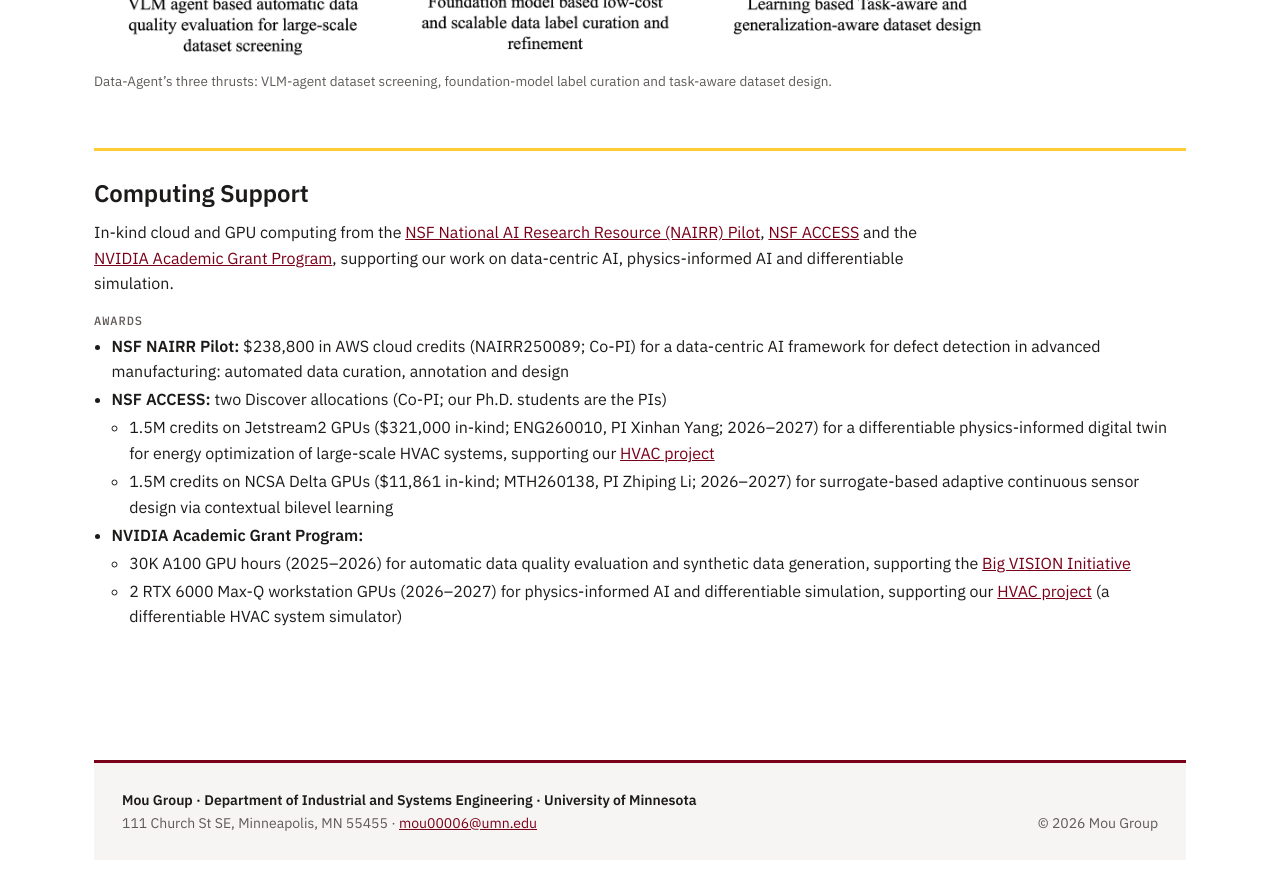
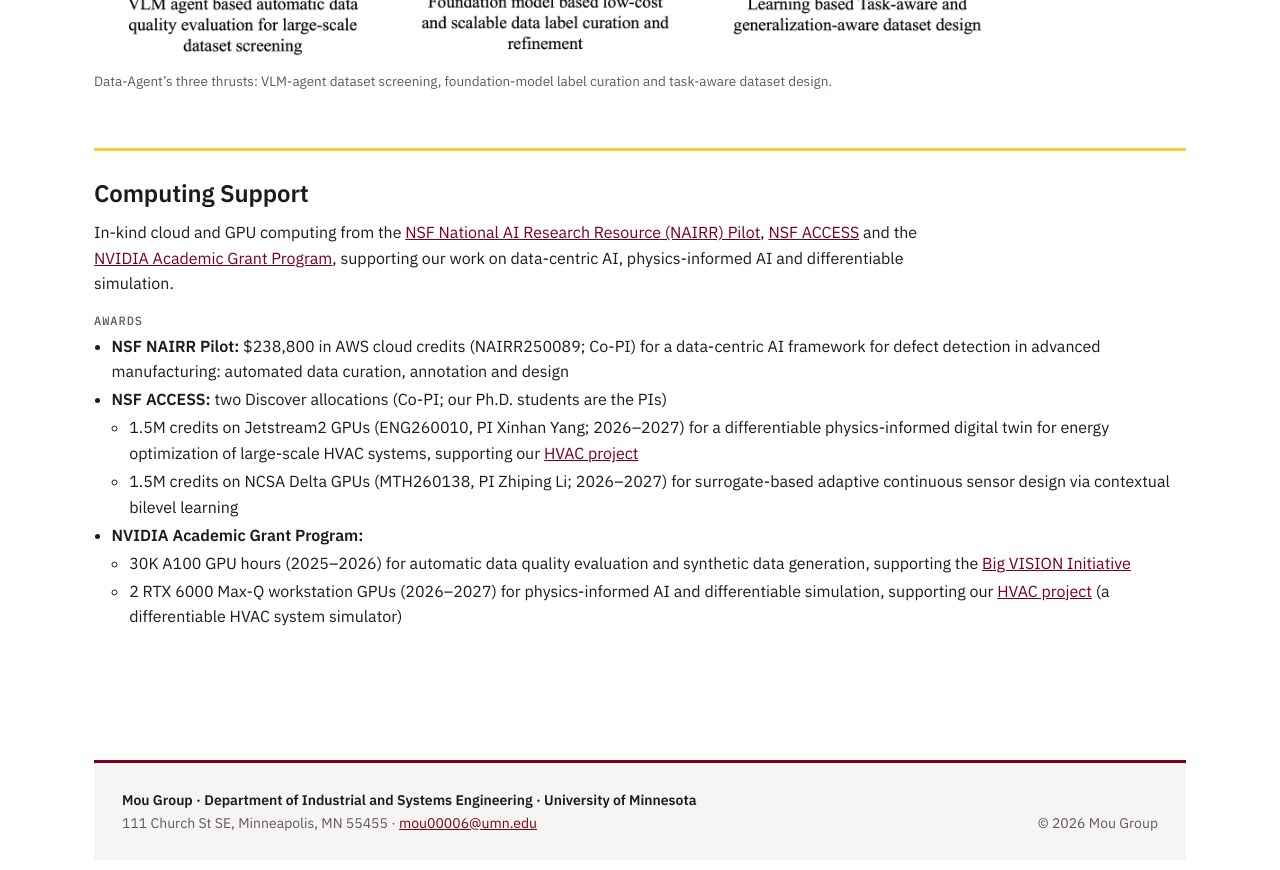
Before and after one commit to Mou-group-UMN/mou-group-umn.github.io, a Jekyll site: the page built from projects.html, in a window 1280 px wide and 900 px high, scrolled down 3068 px. Shown: the top 870 px of the window. Built offline with Jekyll 4.4.1, drawn with Linux system fonts in a browser that asks for light colours; some of the changed text lies outside the part shown.

Commit message:
Funded Projects: NSF ACCESS in credits only, without cash equivalents
Co-Authored-By: Claude Opus 5.5 <noreply@anthropic.com>
Claude-Session: https://claude.ai/code/session_01XBj4b1asWe9EJC5WfSpYSG

```diff
--- a/_data/projects.yml
+++ b/_data/projects.yml
@@ -39,12 +39,12 @@
   short: Computing support
   jump:   # listed under "Computing support" at the top of the page (Sean, 2026-10-03)
     - {label: NSF NAIRR Pilot, amount: "$238.8K AWS credits"}
-    - {label: NSF ACCESS, amount: "$332.9K in-kind GPU credits (2026–2027)"}   # two Discover allocations: $321,000 + $11,861
+    - {label: NSF ACCESS, amount: "3M credits on Jetstream2 and NCSA Delta GPUs (2026–2027)"}   # two Discover allocations, 1.5M credits each; credits only, no cash equivalents (Sean, 2026-10-20)
     - {label: NVIDIA Academic Grant Program, amount: "30K A100 GPU hours (2025–2026); 2 RTX 6000 GPUs (2026–2027)"}
   title: Computing Support
   text: 'In-kind cloud and GPU computing from the <a href="https://nairrpilot.org/">NSF National AI Research Resource (NAIRR) Pilot</a>, <a href="https://access-ci.org/">NSF ACCESS</a> and the <a href="https://www.nvidia.com/en-us/industries/higher-education-research/academic-grant-program/">NVIDIA Academic Grant Program</a>, supporting our work on data-centric AI, physics-informed AI and differentiable simulation.'
   funding_label: Awards
   funding:
     - '<strong>NSF NAIRR Pilot:</strong> $238,800 in AWS cloud credits (NAIRR250089; Co-PI) for a data-centric AI framework for defect detection in advanced manufacturing: automated data curation, annotation and design'
-    - '<strong>NSF ACCESS:</strong> two Discover allocations (Co-PI; our Ph.D. students are the PIs)<ul><li>1.5M credits on Jetstream2 GPUs ($321,000 in-kind; ENG260010, PI Xinhan Yang; 2026–2027) for a differentiable physics-informed digital twin for energy optimization of large-scale HVAC systems, supporting our <a href="#hvac">HVAC project</a></li><li>1.5M credits on NCSA Delta GPUs ($11,861 in-kind; MTH260138, PI Zhiping Li; 2026–2027) for surrogate-based adaptive continuous sensor design via contextual bilevel learning</li></ul>'
+    - '<strong>NSF ACCESS:</strong> two Discover allocations (Co-PI; our Ph.D. students are the PIs)<ul><li>1.5M credits on Jetstream2 GPUs (ENG260010, PI Xinhan Yang; 2026–2027) for a differentiable physics-informed digital twin for energy optimization of large-scale HVAC systems, supporting our <a href="#hvac">HVAC project</a></li><li>1.5M credits on NCSA Delta GPUs (MTH260138, PI Zhiping Li; 2026–2027) for surrogate-based adaptive continuous sensor design via contextual bilevel learning</li></ul>'
     - '<strong>NVIDIA Academic Grant Program:</strong><ul><li>30K A100 GPU hours (2025–2026) for automatic data quality evaluation and synthetic data generation, supporting the <a href="#big-vision">Big VISION Initiative</a></li><li>2 RTX 6000 Max-Q workstation GPUs (2026–2027) for physics-informed AI and differentiable simulation, supporting our <a href="#hvac">HVAC project</a> (a differentiable HVAC system simulator)</li></ul>'
```
